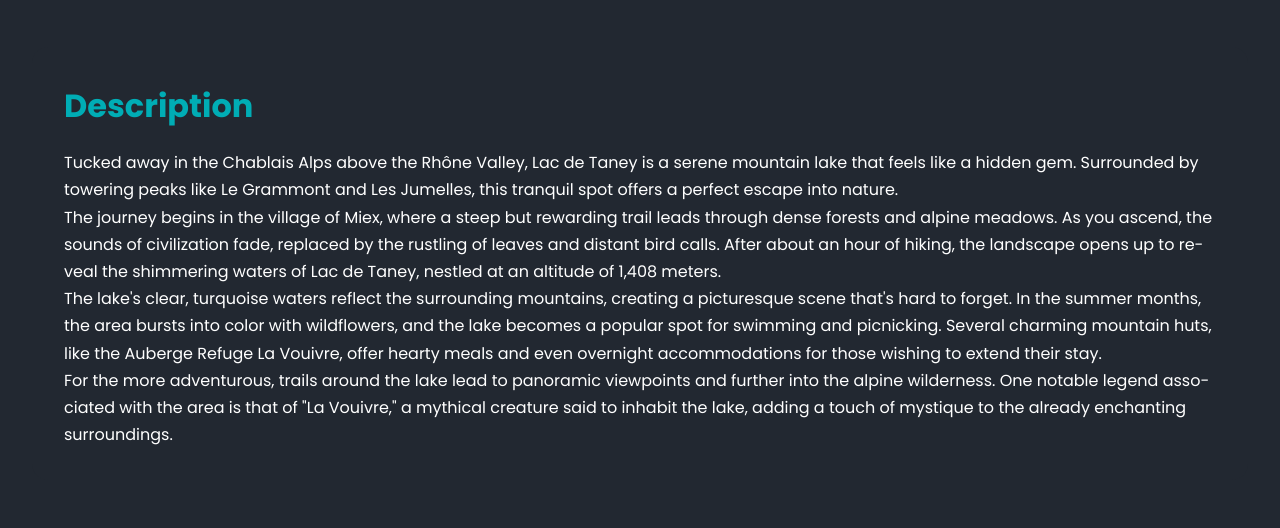
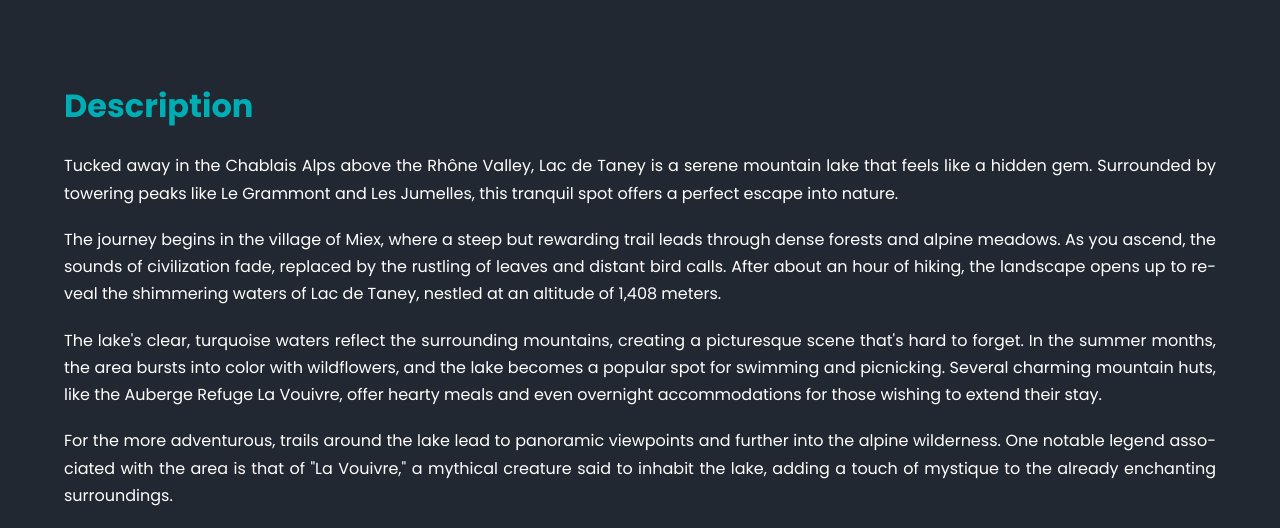
Before and after one commit to Maz-hub/capstone, a Django app: a page that uses trails/templates/trails/layout.html in a window 1280 px wide. Shown: the part 852-1380 px from the top of the page. Run offline with Django 5.2, Linux system fonts and the light colour scheme; data comes from the database, SQL or seed files in the repository; both versions use the stored data as it was after the commit; data that the repository does not hold is empty; some libraries are stand-ins or nearby versions.

Commit message:
Enhance trail detail presentation by updating layout and styles, including justified text for descriptions and improved logo link.

```diff
--- a/trails/static/css/main.css
+++ b/trails/static/css/main.css
@@ -177,6 +177,9 @@ a {
   color: var(--color-white);
   padding: 2rem;
   border-radius: 1rem; }
+  .trail-description p {
+    text-align: justify;
+    margin-bottom: 1.2rem; }
 
 .trail-description h2 {
   font-size: 2rem;
@@ -252,8 +255,11 @@ a {
 .logo_text {
   color: var(--color-light);
   text-transform: uppercase;
+  text-decoration: none;
   font-weight: 900;
   font-size: 1rem; }
+  .logo_text:hover {
+    opacity: 0.8; }
 
 .heading_box {
   position: absolute;
--- a/trails/static/css/trail_detail.css
+++ b/trails/static/css/trail_detail.css
@@ -115,6 +115,9 @@ a {
   color: var(--color-white);
   padding: 2rem;
   border-radius: 1rem; }
+  .trail-description p {
+    text-align: justify;
+    margin-bottom: 1.2rem; }
 
 .trail-description h2 {
   font-size: 2rem;
--- a/trails/static/scss/main.scss
+++ b/trails/static/scss/main.scss
@@ -21,8 +21,13 @@
 .logo_text {
   color: var(--color-light);
   text-transform: uppercase;
+  text-decoration: none;
   font-weight: 900;
   font-size: 1rem;
+
+  &:hover {
+    opacity: 0.8;
+  }
 }
 
 .heading_box {
--- a/trails/static/scss/trail_detail.scss
+++ b/trails/static/scss/trail_detail.scss
@@ -66,6 +66,11 @@
   color: var(--color-white);
   padding: 2rem;
   border-radius: 1rem;
+
+  p {
+    text-align: justify;
+    margin-bottom: 1.2rem;
+  }
 }
 
 .trail-description h2 {
--- a/trails/templates/trails/home.html
+++ b/trails/templates/trails/home.html
@@ -26,7 +26,7 @@
             <img src="{% static 'img/fallback.jpg' %}" alt="{{ trail.name }}" />
             {% endif %}
             <h3 class="trail-name">{{ trail.name }}</h3>
-            <p class="trail-canton">Canton of {{ trail.start_location }}</p>
+            <p class="trail-canton">{{ trail.canton }}</p>
         </a>
         {% endfor %}
 
--- a/trails/templates/trails/layout.html
+++ b/trails/templates/trails/layout.html
@@ -19,7 +19,7 @@
 
   <body>
     <div class="logo_box">
-      <h3 class="logo_text">Swiss Romande Hikes</h3>
+      <a href="{% url 'home' %}" class="logo_text">Swiss Romande Hikes</a>
     </div>
 
     <main>
--- a/trails/templates/trails/trail_detail.html
+++ b/trails/templates/trails/trail_detail.html
@@ -56,7 +56,7 @@
         <!-- Description Row -->
         <div class="trail-description">
             <h2>Description</h2>
-            <p>{{ trail.description|linebreaks|linebreaks }}</p>
+            <p>{{ trail.description|linebreaks }}</p>
         </div>
     </div>
 
```
Also changed, not shown: db.sqlite3.
